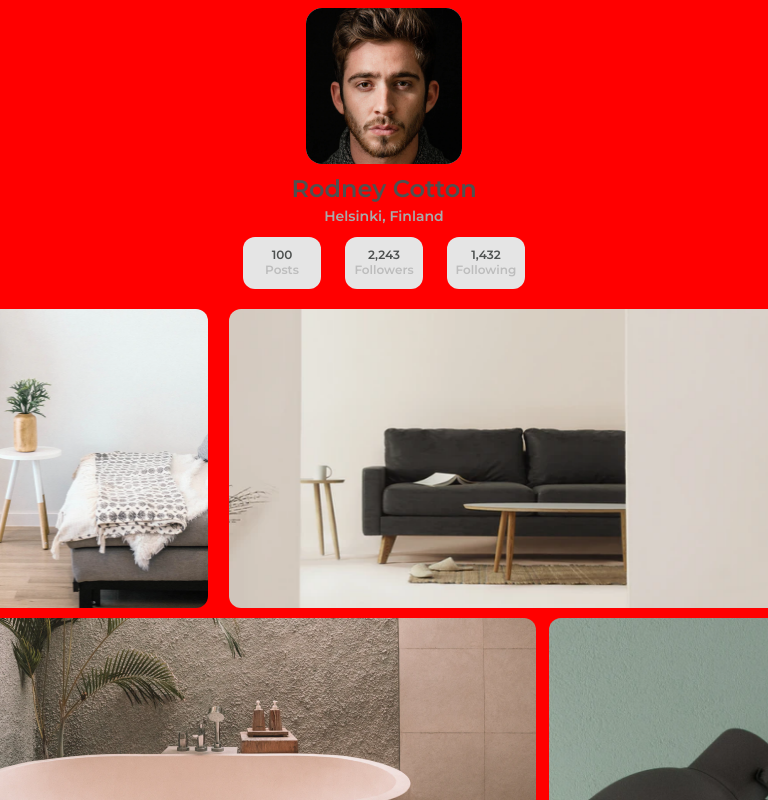
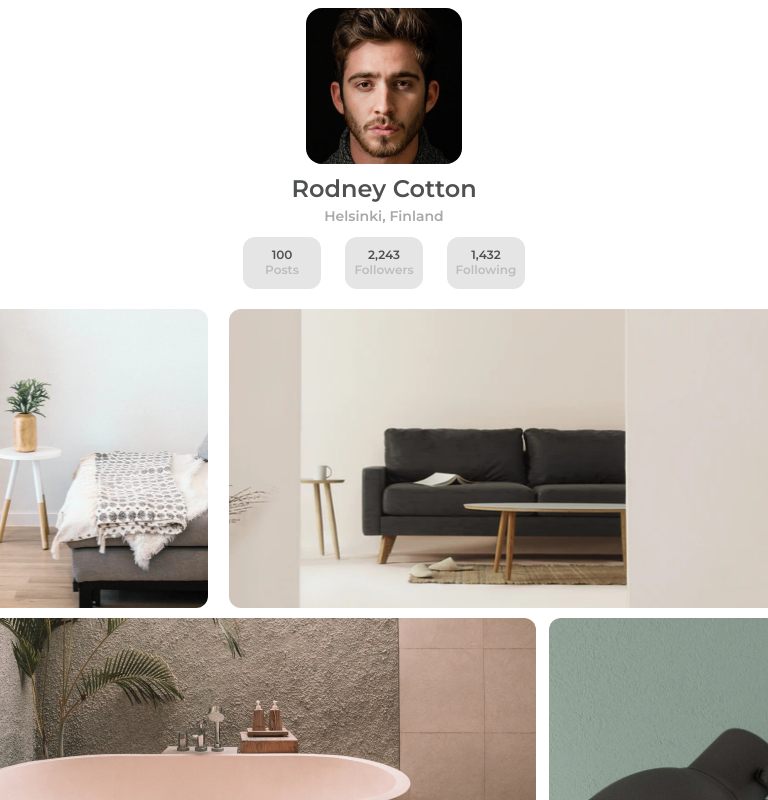
Before and after one commit to imdadAdelabou/my-gallery-devChallenges, a plain HTML site: page index.html in a window 768 px wide. Shown: the top 800 px of the page. Drawn offline with Linux system fonts and the light colour scheme.

```diff
--- a/css/index.css
+++ b/css/index.css
@@ -225,9 +225,7 @@ body {
 }
 
 @media screen and (min-width: 481px) and (max-width: 768px) {
-    body {
-        background-color: red;
-    }
+    body {}
 }
 
 @media screen and (min-width: 769px) and (max-width: 1024px) {
```
Also changed, not shown: screenshots/view.png (added), 1 other file.
